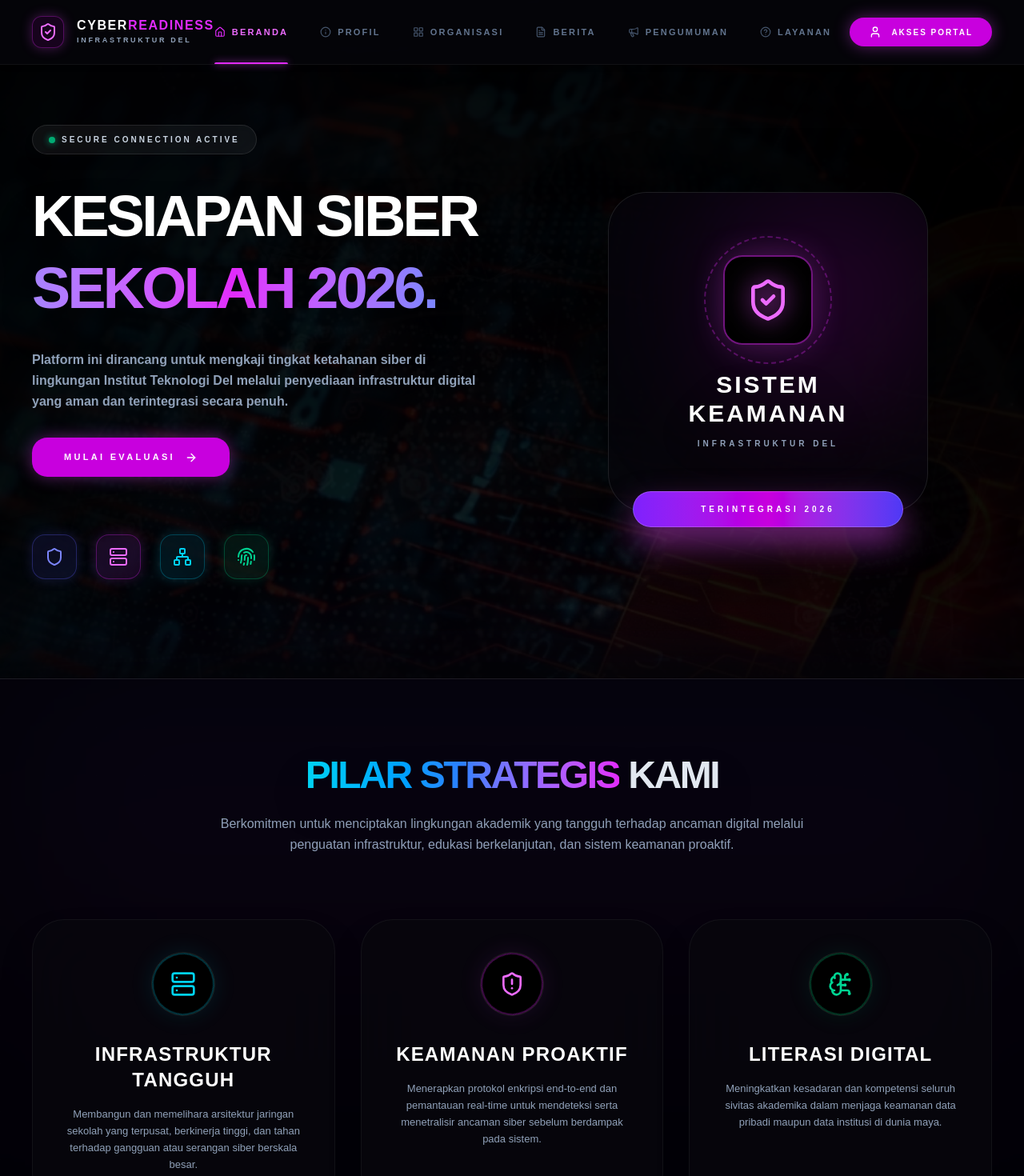
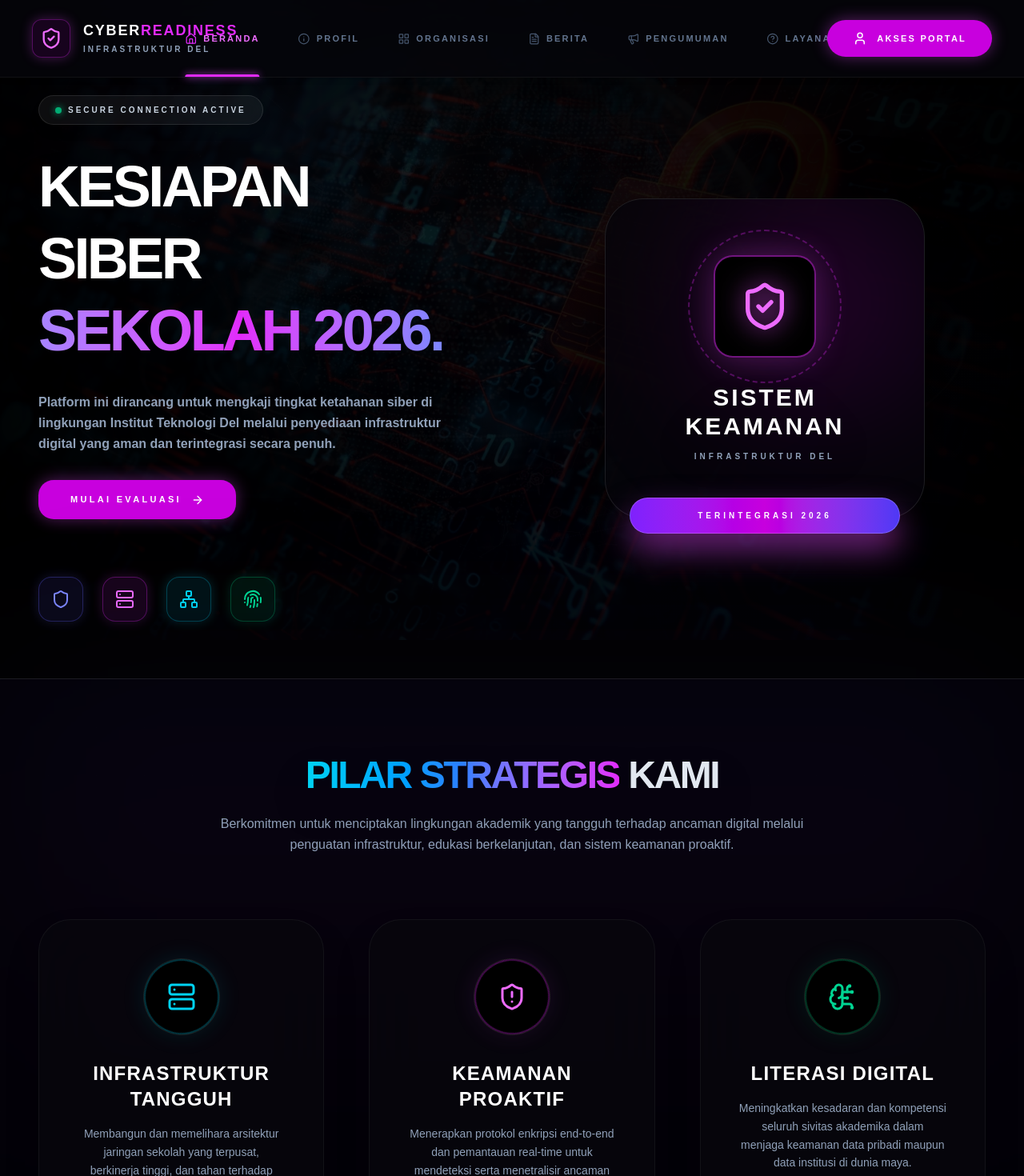
Before and after one commit to Edwinn1711/cyber-backend, a Next.js app: page / in a window 1280 px wide. Shown: the top 1470 px of the page at 80% size. Built offline with nearby package versions, Linux system fonts and the light colour scheme.

Commit message:
fix: penyempurnaan layout navbar absolute center anti tabrakan dan margin konten

```diff
--- a/app/(loginregister)/page.tsx
+++ b/app/(loginregister)/page.tsx
@@ -13,7 +13,7 @@ import {
 const CYBER_ASSETS = ["/bg/cyber1.jpg", "/bg/cyber2.jpg", "/bg/cyber3.jpg", "/bg/cyber4.jpg", "/bg/cyber5.jpg"];
 const AVAILABLE_CLASSES = ["X MIPA 1", "X IPS 1", "XI TKJ 1", "XI RPL 1", "XII MIPA 2", "XII DKV 1"];
 
-// --- 1. EFEK KLIK PARTIKEL ULTRA GOD-TIER (PRESISI 100% & RESOLUSI TINGGI) ---
+// --- 1. EFEK KLIK PARTIKEL ULTRA GOD-TIER ---
 const UltraGodTierParticleSystem = () => {
   const canvasRef = useRef<HTMLCanvasElement>(null);
 
@@ -38,16 +38,10 @@ const UltraGodTierParticleSystem = () => {
     resize();
 
     const explode = (x: number, y: number) => {
-      // Core Flash
       elements.push({ type: 'core', x, y, radius: 0, alpha: 1, speed: 2, maxRadius: 15 });
-
-      // Fast Inner Shockwave
       elements.push({ type: 'shockwave', x, y, radius: 0, alpha: 0.8, speed: 6, width: 2, color: '56, 189, 248' });
-
-      // Slower Outer Shockwave
       elements.push({ type: 'shockwave', x, y, radius: 0, alpha: 0.5, speed: 3, width: 1, color: '217, 70, 239' });
 
-      // Electric Sparks
       for (let i = 0; i < 8; i++) {
         const angle = (Math.PI * 2 / 8) * i + (Math.random() * 0.5);
         const velocity = Math.random() * 5 + 3;
@@ -58,7 +52,6 @@ const UltraGodTierParticleSystem = () => {
         });
       }
 
-      // Stardust
       for (let i = 0; i < 10; i++) {
         const angle = Math.random() * Math.PI * 2;
         const speed = Math.random() * 2 + 0.5;
@@ -245,7 +238,7 @@ export default function CyberLandingDark() {
   };
 
   return (
-    <div className="flex flex-col min-h-screen w-full bg-black text-slate-200 overflow-x-hidden selection:bg-fuchsia-500/30 relative perspective-[1500px]">
+    <div className="flex flex-col min-h-screen w-full bg-black text-slate-200 overflow-x-hidden selection:bg-fuchsia-500/30 relative">
 
       {/* 1. BACKGROUND GAMBAR UTAMA */}
       <PersistentUniverse bgIdx={bgIdx} />
@@ -254,24 +247,24 @@ export default function CyberLandingDark() {
       <UltraGodTierParticleSystem />
 
       {/* ========================================================================= */}
-      {/* 3. NAVBAR (HEADER GELAP ELEGAN - LAYOUT FLEKSIBEL ANTI TABRAKAN)          */}
+      {/* 3. NAVBAR (LAYOUT ABSOLUTE CENTER ANTI-TABRAKAN)                          */}
       {/* ========================================================================= */}
-      <header className="fixed top-0 left-0 right-0 z-40 w-full border-b border-white/5 bg-[#05050a]/80 backdrop-blur-xl shadow-md">
-        <div className="max-w-7xl mx-auto px-6 lg:px-10 h-20 flex items-center justify-between">
+      <header className="fixed top-0 left-0 right-0 z-50 w-full border-b border-white/5 bg-[#05050a]/80 backdrop-blur-xl shadow-md">
+        <div className="max-w-[1400px] mx-auto px-6 lg:px-10 h-24 relative flex items-center justify-between">
 
-          {/* Bagian Kiri: Logo */}
-          <div className="flex items-center gap-4 flex-1">
-             <div className="w-10 h-10 bg-fuchsia-600/10 border border-fuchsia-500/30 rounded-xl flex items-center justify-center shadow-[0_0_15px_rgba(217,70,239,0.3)] shrink-0">
-                <ShieldCheck size={24} className="text-fuchsia-400" />
+          {/* AREA KIRI: LOGO */}
+          <div className="flex items-center gap-4 relative z-10 shrink-0">
+             <div className="w-12 h-12 bg-fuchsia-600/10 border border-fuchsia-500/30 rounded-xl flex items-center justify-center shadow-[0_0_15px_rgba(217,70,239,0.3)]">
+                <ShieldCheck size={28} className="text-fuchsia-400" />
              </div>
              <div className="whitespace-nowrap">
-                <h1 className="font-black text-white tracking-widest text-sm lg:text-base leading-tight">CYBER<span className="text-fuchsia-500">READINESS</span></h1>
-                <p className="text-[9px] text-slate-400 font-bold tracking-[0.3em] uppercase mt-0.5">Infrastruktur Del</p>
+                <h1 className="font-black text-white tracking-widest text-lg leading-tight">CYBER<span className="text-fuchsia-500">READINESS</span></h1>
+                <p className="text-[10px] text-slate-400 font-bold tracking-[0.3em] uppercase mt-1">Infrastruktur Del</p>
              </div>
           </div>
 
-          {/* Bagian Tengah: Menu */}
-          <nav className="hidden lg:flex items-center justify-center gap-6 xl:gap-10 flex-1">
+          {/* AREA TENGAH: MENU (DENGAN ABSOLUTE CENTER AGAR TIDAK MENGGANGGU KIRI KANAN) */}
+          <nav className="hidden lg:flex absolute left-1/2 -translate-x-1/2 items-center justify-center gap-8 xl:gap-12 h-full z-0 pointer-events-auto">
              {[
                { icon: Home, label: 'Beranda', active: true },
                { icon: Info, label: 'Profil', active: false },
@@ -280,23 +273,24 @@ export default function CyberLandingDark() {
                { icon: Megaphone, label: 'Pengumuman', active: false },
                { icon: HelpCircle, label: 'Layanan', active: false }
              ].map((item, idx) => (
-               <div key={idx} className="relative flex flex-col items-center justify-center group cursor-pointer h-20">
+               <div key={idx} className="relative flex flex-col items-center justify-center group cursor-pointer h-full">
                   <div className={`flex items-center gap-2 text-[11px] uppercase tracking-[0.2em] font-black transition-colors ${item.active ? 'text-fuchsia-400' : 'text-slate-500 group-hover:text-white'}`}>
-                    <item.icon size={14} className={item.active ? "text-fuchsia-500" : "text-slate-600 group-hover:text-fuchsia-400"} />
+                    <item.icon size={15} className={item.active ? "text-fuchsia-500" : "text-slate-600 group-hover:text-fuchsia-400"} />
                     {item.label}
                   </div>
-                  {item.active && <div className="absolute bottom-0 w-full h-[2px] bg-fuchsia-500 rounded-t-md shadow-[0_0_10px_#d946ef]" />}
+                  {/* Garis bawah akan menempel persis di dasar header yang tingginya 24 */}
+                  {item.active && <div className="absolute bottom-0 w-full h-[3px] bg-fuchsia-500 rounded-t-md shadow-[0_0_10px_#d946ef]" />}
                </div>
              ))}
           </nav>
 
-          {/* Bagian Kanan: Tombol Akses Portal */}
-          <div className="flex items-center justify-end flex-1">
+          {/* AREA KANAN: TOMBOL (SHRINK-0 AGAR TIDAK TERHIMPIT) */}
+          <div className="relative z-10 shrink-0">
             <button
                onClick={() => setIsLoginOpen(true)}
-               className="flex items-center gap-3 px-6 py-2.5 bg-fuchsia-600 text-white rounded-full font-black text-[10px] tracking-[0.2em] uppercase hover:bg-fuchsia-500 transition-all shadow-[0_0_20px_rgba(217,70,239,0.4)] hover:shadow-[0_0_30px_rgba(217,70,239,0.6)] hover:-translate-y-0.5 whitespace-nowrap"
+               className="flex items-center gap-3 px-8 py-3.5 bg-fuchsia-600 text-white rounded-full font-black text-[11px] tracking-[0.2em] uppercase hover:bg-fuchsia-500 transition-all shadow-[0_0_20px_rgba(217,70,239,0.4)] hover:shadow-[0_0_30px_rgba(217,70,239,0.6)] hover:-translate-y-0.5"
             >
-               <User size={16} /> Akses Portal
+               <User size={18} /> AKSES PORTAL
             </button>
           </div>
 
@@ -304,12 +298,12 @@ export default function CyberLandingDark() {
       </header>
 
       {/* ========================================================================= */}
-      {/* KONTEN UTAMA (SCROLLABLE)                                                 */}
+      {/* KONTEN UTAMA (DITURUNKAN KE BAWAH AGAR TIDAK TERTIMPA HEADER)             */}
       {/* ========================================================================= */}
-      <div className="relative z-10 w-full pt-20">
+      <div className="relative z-10 w-full pt-24">
 
         {/* SECTION 1: HERO */}
-        <section className="min-h-[calc(100vh-80px)] flex items-center w-full max-w-7xl mx-auto px-6 lg:px-10 py-12 lg:py-0">
+        <section className="min-h-[calc(100vh-96px)] flex items-center w-full max-w-[1400px] mx-auto px-6 lg:px-12 py-12 lg:py-0">
            <div className="grid grid-cols-1 lg:grid-cols-2 gap-12 lg:gap-20 items-center w-full">
 
               {/* Teks Kiri */}
@@ -347,25 +341,21 @@ export default function CyberLandingDark() {
                  </div>
               </div>
 
-              {/* Grafis Kanan (Card 3D Cyber Terpusat Rapi) */}
+              {/* Grafis Kanan (Card 3D) */}
               <div className="hidden lg:flex items-center justify-center relative w-full" style={{ perspective: 1500 }}>
                  <motion.div
                     style={{ rotateX, rotateY, transformStyle: "preserve-3d" }}
                     className="relative w-full max-w-[400px] aspect-square bg-[#05050a]/80 backdrop-blur-3xl rounded-[3rem] p-10 shadow-[0_40px_100px_rgba(0,0,0,0.8)] border border-white/10 flex flex-col items-center justify-center"
                  >
-                    {/* Inner Glow Hologram */}
                     <div className="absolute inset-0 rounded-[3rem] overflow-hidden pointer-events-none">
                        <div className="absolute top-0 right-0 w-64 h-64 bg-fuchsia-600/20 blur-[100px] rounded-full" />
                        <div className="absolute top-0 left-0 w-full h-1 bg-fuchsia-500 shadow-[0_0_30px_#d946ef] animate-hologram-scan opacity-60" />
                     </div>
 
-                    {/* CONTAINER TERSENTRAL UNTUK CINCIN DAN LOGO */}
                     <div className="relative flex items-center justify-center mb-8" style={{ transform: "translateZ(70px)" }}>
-                       {/* Cincin Energi */}
-                       <div className="absolute w-40 h-40 border-[2px] border-dashed border-fuchsia-500/30 rounded-full animate-[spin_15s_linear_infinite]" style={{ transform: "translateZ(-10px)" }} />
-                       {/* Logo Inti */}
-                       <div className="w-28 h-28 bg-black border-[2px] border-fuchsia-500/50 rounded-3xl flex items-center justify-center shadow-[0_0_40px_rgba(217,70,239,0.3)] relative z-10">
-                          <ShieldCheck size={56} className="text-fuchsia-400 drop-shadow-[0_0_15px_#d946ef]" />
+                       <div className="absolute w-48 h-48 border-[2px] border-dashed border-fuchsia-500/30 rounded-full animate-[spin_15s_linear_infinite]" style={{ transform: "translateZ(-10px)" }} />
+                       <div className="w-32 h-32 bg-black border-[2px] border-fuchsia-500/50 rounded-3xl flex items-center justify-center shadow-[0_0_40px_rgba(217,70,239,0.3)] relative z-10">
+                          <ShieldCheck size={64} className="text-fuchsia-400 drop-shadow-[0_0_15px_#d946ef]" />
                        </div>
                     </div>
 
@@ -376,7 +366,6 @@ export default function CyberLandingDark() {
                       Infrastruktur Del
                     </p>
 
-                    {/* Pita Teks Bawah */}
                     <div className="absolute -bottom-5 w-[85%] left-[7.5%] bg-gradient-to-r from-violet-600 via-fuchsia-600 to-indigo-600 text-white px-8 py-3.5 rounded-full text-[10px] font-black tracking-[0.4em] text-center shadow-[0_20px_40px_rgba(217,70,239,0.5)] border border-white/20" style={{ transform: "translateZ(80px)" }}>
                       TERINTEGRASI 2026
                     </div>
@@ -387,11 +376,10 @@ export default function CyberLandingDark() {
 
         {/* SECTION 2: PILAR UTAMA KEMANAN SIBER */}
         <div className="relative w-full bg-[#030208] border-t border-white/10 z-20 pb-32 pt-24 mt-12 shadow-[0_-30px_60px_rgba(0,0,0,0.8)]">
-
            <div className="absolute top-0 inset-x-0 h-[600px] bg-gradient-to-b from-indigo-900/10 via-fuchsia-900/5 to-transparent blur-[120px] pointer-events-none" />
            <div className="absolute inset-0 bg-grid-static opacity-[0.05] pointer-events-none" />
 
-           <section className="max-w-7xl mx-auto px-6 lg:px-10 relative z-10">
+           <section className="max-w-[1400px] mx-auto px-6 lg:px-12 relative z-10">
                <div className="text-center mb-20">
                  <h2 className="text-4xl lg:text-5xl font-black tracking-tighter uppercase mb-6 drop-shadow-2xl">
                    <span className="text-transparent bg-clip-text bg-gradient-to-r from-cyan-400 via-blue-500 to-fuchsia-500">Pilar Strategis</span> Kami
@@ -401,39 +389,36 @@ export default function CyberLandingDark() {
                  </p>
                </div>
 
-               <div className="grid grid-cols-1 md:grid-cols-3 gap-8">
-                  {/* Card 1: Infrastruktur */}
-                  <div className="bg-[#08070d]/80 backdrop-blur-2xl border border-white/5 rounded-[2.5rem] p-10 flex flex-col items-center text-center shadow-2xl hover:border-cyan-500/40 hover:-translate-y-2 transition-all duration-500 group">
-                     <div className="w-20 h-20 bg-black border border-white/10 rounded-full flex items-center justify-center mb-8 relative shadow-[0_0_30px_rgba(34,211,238,0.1)] group-hover:shadow-[0_0_40px_rgba(34,211,238,0.3)] transition-all">
+               <div className="grid grid-cols-1 md:grid-cols-3 gap-10 lg:gap-14">
+                  <div className="bg-[#08070d]/80 backdrop-blur-2xl border border-white/5 rounded-[2.5rem] p-10 lg:p-12 flex flex-col items-center text-center shadow-2xl hover:border-cyan-500/40 hover:-translate-y-2 transition-all duration-500 group">
+                     <div className="w-24 h-24 bg-black border border-white/10 rounded-full flex items-center justify-center mb-8 relative shadow-[0_0_30px_rgba(34,211,238,0.1)] group-hover:shadow-[0_0_40px_rgba(34,211,238,0.3)] transition-all">
                         <div className="absolute inset-0 rounded-full border-2 border-cyan-500/30 group-hover:border-cyan-500/80 animate-[spin_10s_linear_infinite]" />
-                        <Server size={32} className="text-cyan-400" />
+                        <Server size={36} className="text-cyan-400" />
                      </div>
                      <h3 className="text-2xl font-black text-white mb-4 tracking-wider uppercase">Infrastruktur Tangguh</h3>
-                     <p className="text-[13px] font-medium text-slate-400 leading-relaxed">
+                     <p className="text-sm font-medium text-slate-400 leading-relaxed">
                        Membangun dan memelihara arsitektur jaringan sekolah yang terpusat, berkinerja tinggi, dan tahan terhadap gangguan atau serangan siber berskala besar.
                      </p>
                   </div>
 
-                  {/* Card 2: Keamanan Proaktif */}
-                  <div className="bg-[#08070d]/80 backdrop-blur-2xl border border-white/5 rounded-[2.5rem] p-10 flex flex-col items-center text-center shadow-2xl hover:border-fuchsia-500/40 hover:-translate-y-2 transition-all duration-500 group">
-                     <div className="w-20 h-20 bg-black border border-white/10 rounded-full flex items-center justify-center mb-8 relative shadow-[0_0_30px_rgba(217,70,239,0.1)] group-hover:shadow-[0_0_40px_rgba(217,70,239,0.3)] transition-all">
+                  <div className="bg-[#08070d]/80 backdrop-blur-2xl border border-white/5 rounded-[2.5rem] p-10 lg:p-12 flex flex-col items-center text-center shadow-2xl hover:border-fuchsia-500/40 hover:-translate-y-2 transition-all duration-500 group">
+                     <div className="w-24 h-24 bg-black border border-white/10 rounded-full flex items-center justify-center mb-8 relative shadow-[0_0_30px_rgba(217,70,239,0.1)] group-hover:shadow-[0_0_40px_rgba(217,70,239,0.3)] transition-all">
                         <div className="absolute inset-0 rounded-full border-2 border-fuchsia-500/30 group-hover:border-fuchsia-500/80 animate-[spin_10s_linear_infinite_reverse]" />
-                        <ShieldAlert size={32} className="text-fuchsia-400" />
+                        <ShieldAlert size={36} className="text-fuchsia-400" />
                      </div>
                      <h3 className="text-2xl font-black text-white mb-4 tracking-wider uppercase">Keamanan Proaktif</h3>
-                     <p className="text-[13px] font-medium text-slate-400 leading-relaxed">
+                     <p className="text-sm font-medium text-slate-400 leading-relaxed">
                        Menerapkan protokol enkripsi end-to-end dan pemantauan real-time untuk mendeteksi serta menetralisir ancaman siber sebelum berdampak pada sistem.
                      </p>
                   </div>
 
-                  {/* Card 3: Literasi Digital */}
-                  <div className="bg-[#08070d]/80 backdrop-blur-2xl border border-white/5 rounded-[2.5rem] p-10 flex flex-col items-center text-center shadow-2xl hover:border-emerald-500/40 hover:-translate-y-2 transition-all duration-500 group">
-                     <div className="w-20 h-20 bg-black border border-white/10 rounded-full flex items-center justify-center mb-8 relative shadow-[0_0_30px_rgba(16,185,129,0.1)] group-hover:shadow-[0_0_40px_rgba(16,185,129,0.3)] transition-all">
+                  <div className="bg-[#08070d]/80 backdrop-blur-2xl border border-white/5 rounded-[2.5rem] p-10 lg:p-12 flex flex-col items-center text-center shadow-2xl hover:border-emerald-500/40 hover:-translate-y-2 transition-all duration-500 group">
+                     <div className="w-24 h-24 bg-black border border-white/10 rounded-full flex items-center justify-center mb-8 relative shadow-[0_0_30px_rgba(16,185,129,0.1)] group-hover:shadow-[0_0_40px_rgba(16,185,129,0.3)] transition-all">
                         <div className="absolute inset-0 rounded-full border-2 border-emerald-500/30 group-hover:border-emerald-500/80 animate-[spin_10s_linear_infinite]" />
-                        <BrainCircuit size={32} className="text-emerald-400" />
+                        <BrainCircuit size={36} className="text-emerald-400" />
                      </div>
                      <h3 className="text-2xl font-black text-white mb-4 tracking-wider uppercase">Literasi Digital</h3>
-                     <p className="text-[13px] font-medium text-slate-400 leading-relaxed">
+                     <p className="text-sm font-medium text-slate-400 leading-relaxed">
                        Meningkatkan kesadaran dan kompetensi seluruh sivitas akademika dalam menjaga keamanan data pribadi maupun data institusi di dunia maya.
                      </p>
                   </div>
@@ -441,7 +426,6 @@ export default function CyberLandingDark() {
                </div>
            </section>
         </div>
-
       </div>
 
       {/* ========================================================================= */}
```
